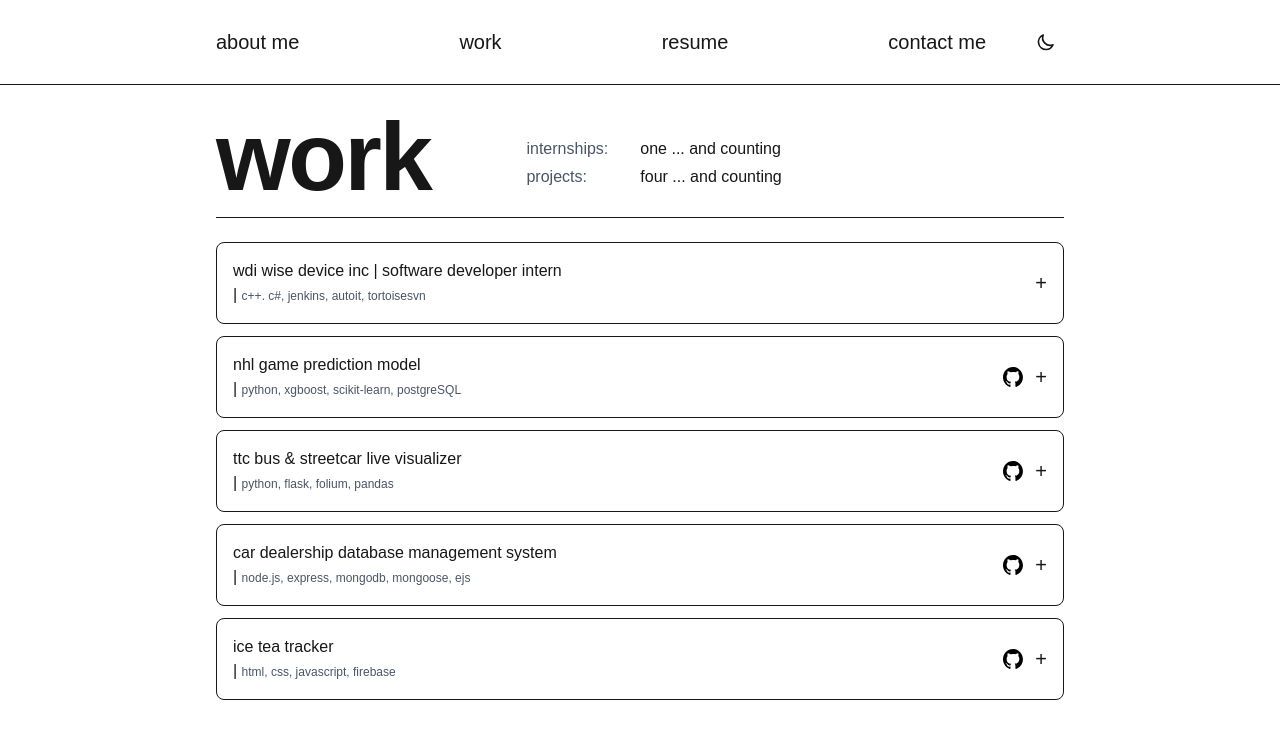
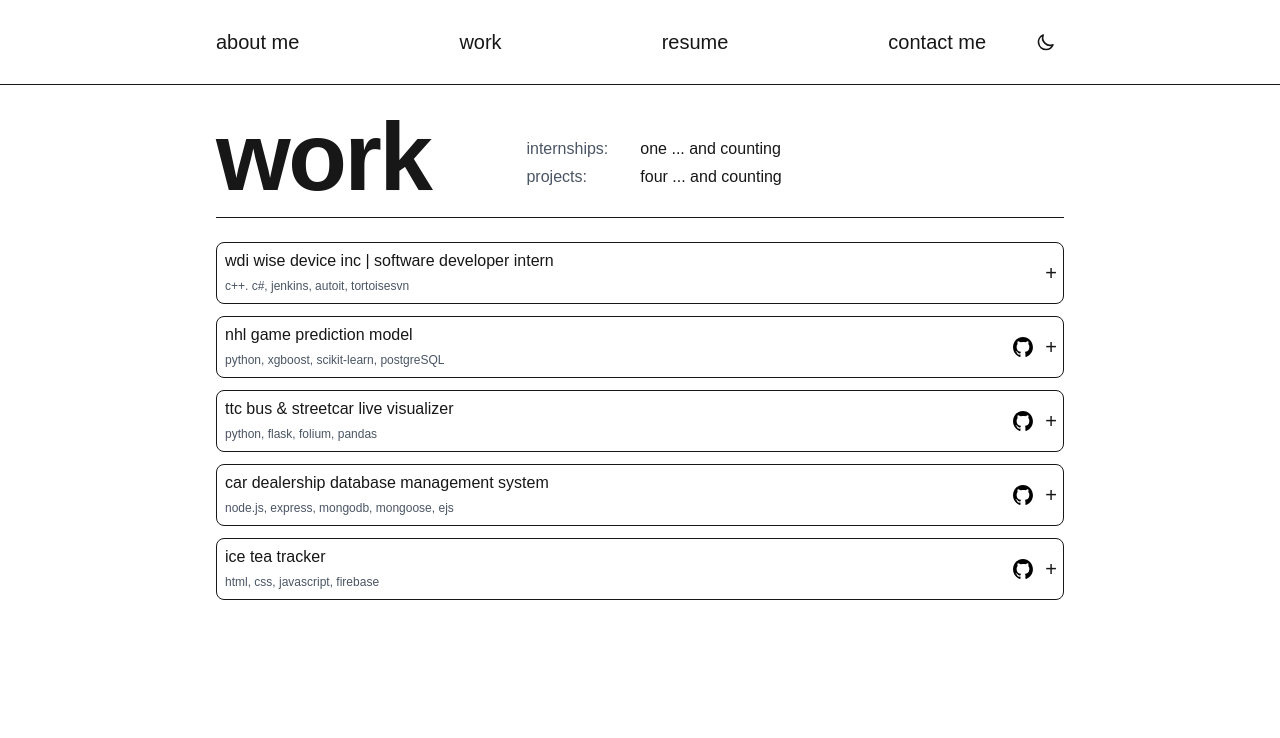
Before and after one commit to Romanabramovich/personal-website, a Next.js app: page /work in a window 1280 px wide. Shown: the top 738 px of the page. Built offline with nearby package versions, Linux system fonts and the light colour scheme.

Commit message:
work page large page scale fixes

```diff
--- a/app/work/page.tsx
+++ b/app/work/page.tsx
@@ -99,16 +99,15 @@ export default function Page() {
               {/* Clickable Header */}
               <button
                 onClick={() => setOpenIndex(isOpen ? null : index)}
-                className="w-full p-3 md:p-4 text-left flex justify-between items-start md:items-center gap-2">
-                <div className="text-sm md:text-base flex-1 min-w-0">
+                className="w-full p-2 md:p-1.5 md:pl-2 2xl:p-3 2xl:pl-4 text-left flex justify-between items-start md:items-center gap-2">
+                <div className="text-sm md:text-base xl:text-4sm 2xl:text-xl flex-1 min-w-0">
                   <div className="break-words">
                     {exp.company}
                     {exp.role ? `| ${exp.role}` : ''}
                   </div>
                   {exp.techstack && (
                     <div className="mt-1 md:mt-0 md:inline">
-                      <span className="hidden md:inline lg:inline"> | </span>
-                      <span className="text-xs text-gray-600 dark:text-gray-400">{exp.techstack}</span>
+                      <span className="text-xs md:text-sm lg:text-base xl:text-xs 2xl:text-lg text-gray-600 dark:text-gray-400">{exp.techstack}</span>
                     </div>
                   )}
                 </div>
@@ -133,7 +132,7 @@ export default function Page() {
 
               {/* Expandable Content */}
               {isOpen && (
-                <div className="pl-4 pr-4 pb-4 text-sm">
+                <div className="pl-4 pr-4 pb-4  text-sm 2xl:text-xl">
                   {/* Responsibilities */}
                   <ul>
                     {exp.responsibilities.map((responsibility, index) => (
```
